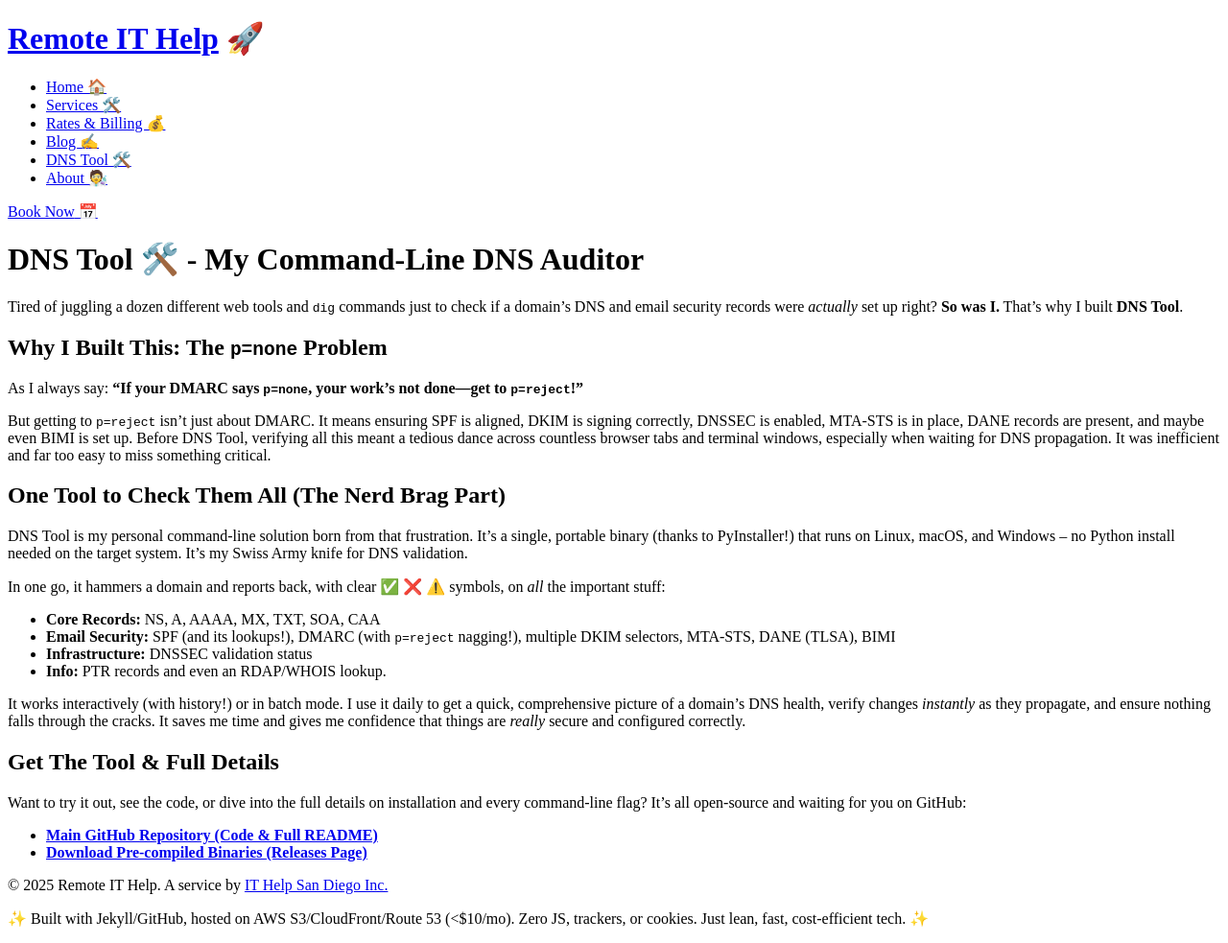
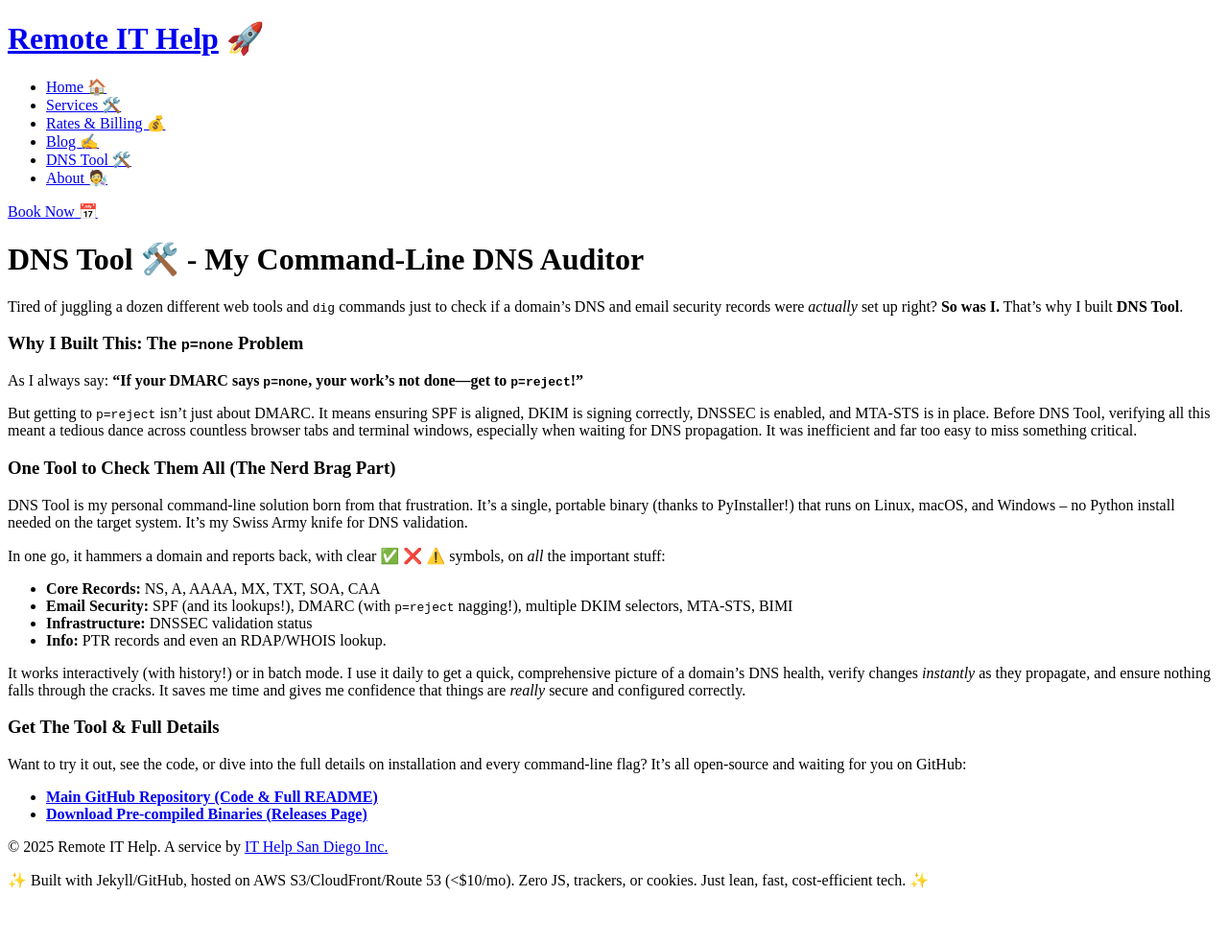
Before and after one commit to careyjames/remote-it-help-site, a Jekyll site: the page built from dns-tool.md, in a window 1280 px wide. Shown: the whole page at 96% size. Built offline with Jekyll 4.4.1, drawn with Linux system fonts in a browser that asks for light colours; after the commit the page ends 943 px from its top, so only the background shows below that.

Commit message:
Update dns-tool.md

```diff
--- a/dns-tool.md
+++ b/dns-tool.md
@@ -7,26 +7,26 @@
 
 Tired of juggling a dozen different web tools and `dig` commands just to check if a domain's DNS and email security records were *actually* set up right? **So was I.** That's why I built **DNS Tool**.
 
-## Why I Built This: The `p=none` Problem
+### Why I Built This: The `p=none` Problem
 
 As I always say: **“If your DMARC says `p=none`, your work’s not done—get to `p=reject`!”**
 
-But getting to `p=reject` isn't just about DMARC. It means ensuring SPF is aligned, DKIM is signing correctly, DNSSEC is enabled, MTA-STS is in place, DANE records are present, and maybe even BIMI is set up. Before DNS Tool, verifying all this meant a tedious dance across countless browser tabs and terminal windows, especially when waiting for DNS propagation. It was inefficient and far too easy to miss something critical.
+But getting to `p=reject` isn't just about DMARC. It means ensuring SPF is aligned, DKIM is signing correctly, DNSSEC is enabled, and MTA-STS is in place. Before DNS Tool, verifying all this meant a tedious dance across countless browser tabs and terminal windows, especially when waiting for DNS propagation. It was inefficient and far too easy to miss something critical.
 
-## One Tool to Check Them All (The Nerd Brag Part)
+### One Tool to Check Them All (The Nerd Brag Part)
 
 DNS Tool is my personal command-line solution born from that frustration. It’s a single, portable binary (thanks to PyInstaller!) that runs on Linux, macOS, and Windows – no Python install needed on the target system. It's my Swiss Army knife for DNS validation.
 
 In one go, it hammers a domain and reports back, with clear ✅ ❌ ⚠️ symbols, on *all* the important stuff:
 
 * **Core Records:** NS, A, AAAA, MX, TXT, SOA, CAA
-* **Email Security:** SPF (and its lookups!), DMARC (with `p=reject` nagging!), multiple DKIM selectors, MTA-STS, DANE (TLSA), BIMI
+* **Email Security:** SPF (and its lookups!), DMARC (with `p=reject` nagging!), multiple DKIM selectors, MTA-STS, BIMI
 * **Infrastructure:** DNSSEC validation status
 * **Info:** PTR records and even an RDAP/WHOIS lookup.
 
 It works interactively (with history!) or in batch mode. I use it daily to get a quick, comprehensive picture of a domain's DNS health, verify changes *instantly* as they propagate, and ensure nothing falls through the cracks. It saves me time and gives me confidence that things are *really* secure and configured correctly.
 
-## Get The Tool & Full Details
+### Get The Tool & Full Details
 
 Want to try it out, see the code, or dive into the full details on installation and every command-line flag? It's all open-source and waiting for you on GitHub:
 
```
